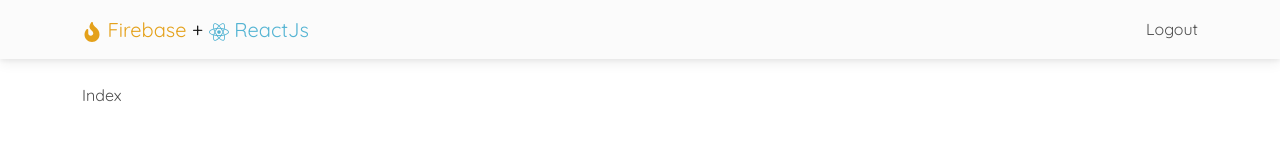
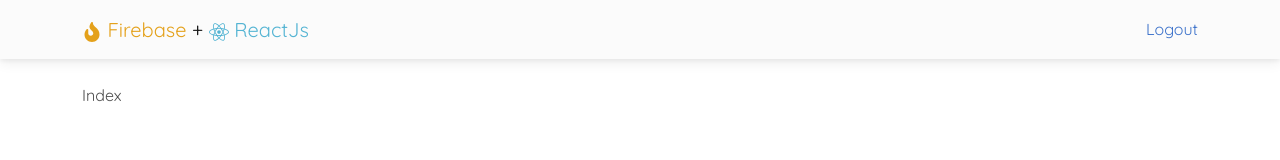
Before and after one commit to BlackIQ/react-firebase, a React (Create React App) app: page / in a window 1280 px wide. Shown: the top 160 px of the page. Built offline with nearby package versions, Linux system fonts and the light colour scheme; no server answers; sample sign-in values are in the browser's storage.

Commit message:
Fix logout color

```diff
--- a/src/components/navbar.jsx
+++ b/src/components/navbar.jsx
@@ -15,7 +15,7 @@ const Navbar = () => {
         if (!user) {
             setNavItem(<Link className='text-primary' to='/login'>Login</Link>);
         } else {
-            setNavItem(<span className='pointer' onClick={() => logout()}>Logout</span>);
+            setNavItem(<span className='text-primary pointer' onClick={() => logout()}>Logout</span>);
         }
     }, [user, loading])
 
```
